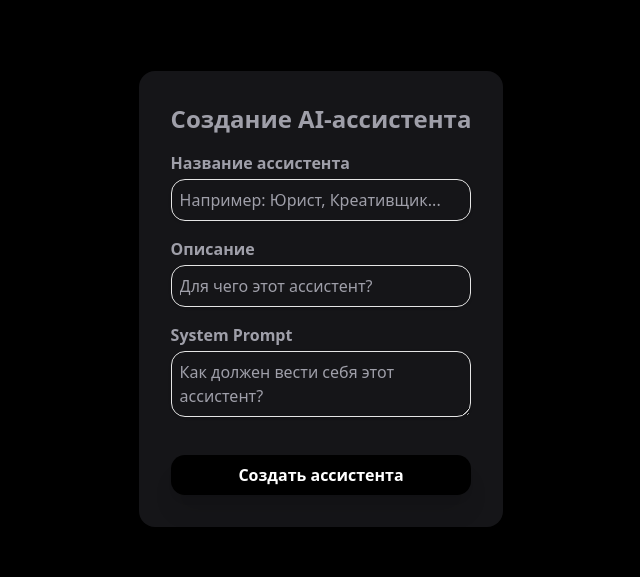
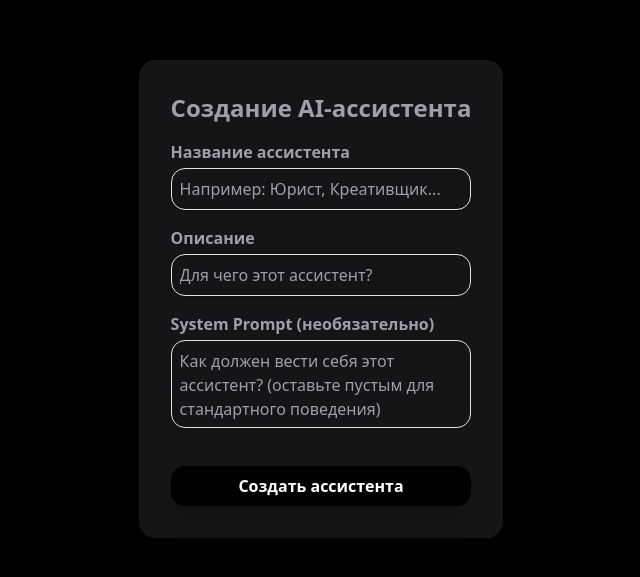
Before and after one commit to Sobakina/myai, a Next.js app: page /assistants/new in a window 1280 px wide. Shown: the part 117-694 px from the top of the page, without its empty margins (319-959 px from the left). Built offline with nearby package versions, Linux system fonts and the light colour scheme.

Commit message:
Ок без System Prompt

```diff
--- a/app/api/chat/route.ts
+++ b/app/api/chat/route.ts
@@ -36,29 +36,36 @@ export async function POST(request: NextRequest) {
 
     console.log('Chat request:', {
       messagesCount: messages.length,
-      systemPrompt: systemPrompt?.substring(0, 100) + '...',
-      systemPromptTokens: Math.ceil((systemPrompt?.length || 0) / 4),
+      hasSystemPrompt: !!(systemPrompt && systemPrompt.trim()),
+      systemPrompt: systemPrompt ? systemPrompt.substring(0, 100) + '...' : 'none',
+      systemPromptTokens: (systemPrompt && systemPrompt.trim()) ? Math.ceil(systemPrompt.trim().length / 4) : 0,
       apiKeyExists: !!process.env.OPENAI_API_KEY,
       userMessages: messages.filter((msg: { role: string }) => msg.role === 'user').length
     });
 
-    // Убеждаемся, что systemPrompt не null/undefined
-    const validSystemPrompt = systemPrompt || 'Ты полезный ИИ-ассистент.';
+    // Формируем массив сообщений
+    const chatMessages = [];
+
+    // Добавляем системное сообщение только если systemPrompt задан
+    if (systemPrompt && systemPrompt.trim()) {
+      chatMessages.push({ role: 'system', content: systemPrompt.trim() });
+    }
+
+    // Добавляем сообщения пользователя
+    chatMessages.push(...messages.map((msg: { role: string; content?: string }) => ({
+      role: msg.role,
+      content: msg.content || ''
+    })));
 
     console.log('Creating OpenAI request with:', {
-      systemPrompt: validSystemPrompt.substring(0, 50) + '...',
+      hasSystemPrompt: !!(systemPrompt && systemPrompt.trim()),
+      systemPrompt: systemPrompt ? systemPrompt.substring(0, 50) + '...' : 'none',
       messagesPreview: messages.map((m: { role: string; content?: string }) => ({ role: m.role, contentLength: m.content?.length || 0 }))
     });
 
     const stream = await openai.chat.completions.create({
       model: 'gpt-4o-mini',
-      messages: [
-        { role: 'system', content: validSystemPrompt },
-        ...messages.map((msg: { role: string; content?: string }) => ({
-          role: msg.role,
-          content: msg.content || ''
-        }))
-      ],
+      messages: chatMessages,
       temperature: 0.7,
       max_tokens: 1000,
       stream: true,
@@ -71,7 +78,7 @@ export async function POST(request: NextRequest) {
     let inputTokens = 0;
 
     // Примерно подсчитываем токены system prompt + user message
-    const systemPromptTokens = Math.ceil((systemPrompt?.length || 0) / 4);
+    const systemPromptTokens = (systemPrompt && systemPrompt.trim()) ? Math.ceil(systemPrompt.trim().length / 4) : 0;
     const userMessageTokens = Math.ceil((messages[messages.length - 1]?.content?.length || 0) / 4);
     inputTokens = systemPromptTokens + userMessageTokens;
 
--- a/components/AssistantForm.tsx
+++ b/components/AssistantForm.tsx
@@ -1,17 +1,21 @@
 'use client';
 
-import React from "react";
+import React, { useRef, useEffect } from "react";
 import { useForm } from "react-hook-form";
 
 export type AssistantFormValues = {
   name: string;
   description: string;
-  systemPrompt: string;
+  systemPrompt?: string;
 };
 
 
 export function AssistantForm({ onSubmit }: { onSubmit: (data: AssistantFormValues) => void }) {
-  const { register, handleSubmit, formState } = useForm<AssistantFormValues>();
+  const { register, handleSubmit, formState, watch } = useForm<AssistantFormValues>();
+  const textareaRef = useRef<HTMLTextAreaElement>(null);
+
+  // Следим за изменениями в поле systemPrompt
+  const systemPromptValue = watch('systemPrompt');
 
   const handleFormSubmit = async (data: AssistantFormValues) => {
     try {
@@ -20,6 +24,36 @@ export function AssistantForm({ onSubmit }: { onSubmit: (data: AssistantFormValu
       console.error('Error creating assistant:', error);
     }
   };
+
+  // Функция для автоматического изменения размера textarea
+  const autoResize = (textarea: HTMLTextAreaElement) => {
+    textarea.style.height = 'auto';
+    textarea.style.height = Math.max(60, textarea.scrollHeight) + 'px';
+  };
+
+  // Эффект для изменения размера при изменении содержимого
+  useEffect(() => {
+    if (textareaRef.current) {
+      autoResize(textareaRef.current);
+    }
+  }, [systemPromptValue]);
+
+  // Эффект для установки начальной высоты с учетом placeholder
+  useEffect(() => {
+    if (textareaRef.current) {
+      // Временно устанавливаем placeholder как value для расчета высоты
+      const originalValue = textareaRef.current.value;
+      const placeholder = textareaRef.current.placeholder;
+
+      if (!originalValue && placeholder) {
+        textareaRef.current.value = placeholder;
+        autoResize(textareaRef.current);
+        textareaRef.current.value = originalValue;
+      } else {
+        autoResize(textareaRef.current);
+      }
+    }
+  }, []);
 
   return (
     <form
@@ -44,11 +78,13 @@ export function AssistantForm({ onSubmit }: { onSubmit: (data: AssistantFormValu
         />
       </div>
       <div>
-        <label className="block font-semibold mb-1 text-zinc-400">System Prompt</label>
+        <label className="block font-semibold mb-1 text-zinc-400">System Prompt (необязательно)</label>
         <textarea
-          {...register("systemPrompt", { required: true })}
-          className="w-full p-2 rounded-xl border shadow min-h-[60px] text-zinc-400 placeholder-zinc-400"
-          placeholder="Как должен вести себя этот ассистент?"
+          {...register("systemPrompt")}
+          ref={textareaRef}
+          className="w-full p-2 rounded-xl border shadow min-h-[60px] text-zinc-400 placeholder-zinc-400 resize-none overflow-hidden"
+          placeholder="Как должен вести себя этот ассистент? (оставьте пустым для стандартного поведения)"
+          onInput={(e) => autoResize(e.target as HTMLTextAreaElement)}
         />
       </div>
       <button
--- a/components/ChatInterface.tsx
+++ b/components/ChatInterface.tsx
@@ -235,7 +235,7 @@ export function ChatInterface({ assistant, assistantId, userFingerprint }: ChatI
         },
         body: JSON.stringify({
           messages: apiMessages,
-          systemPrompt: assistant.systemPrompt || assistant.system_prompt || 'Ты полезный ИИ-ассистент.'
+          systemPrompt: assistant.systemPrompt || assistant.system_prompt
         }),
       });
 
```
